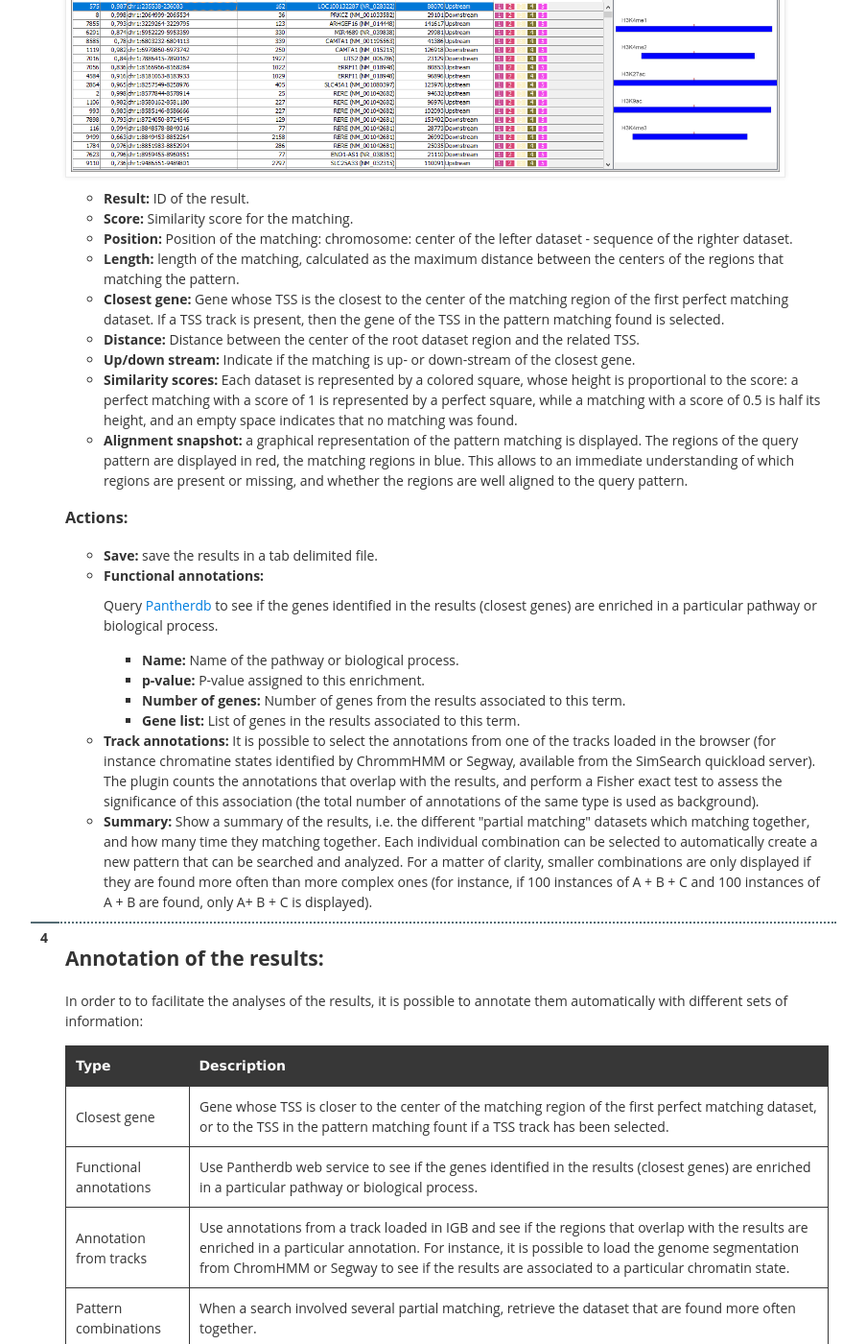
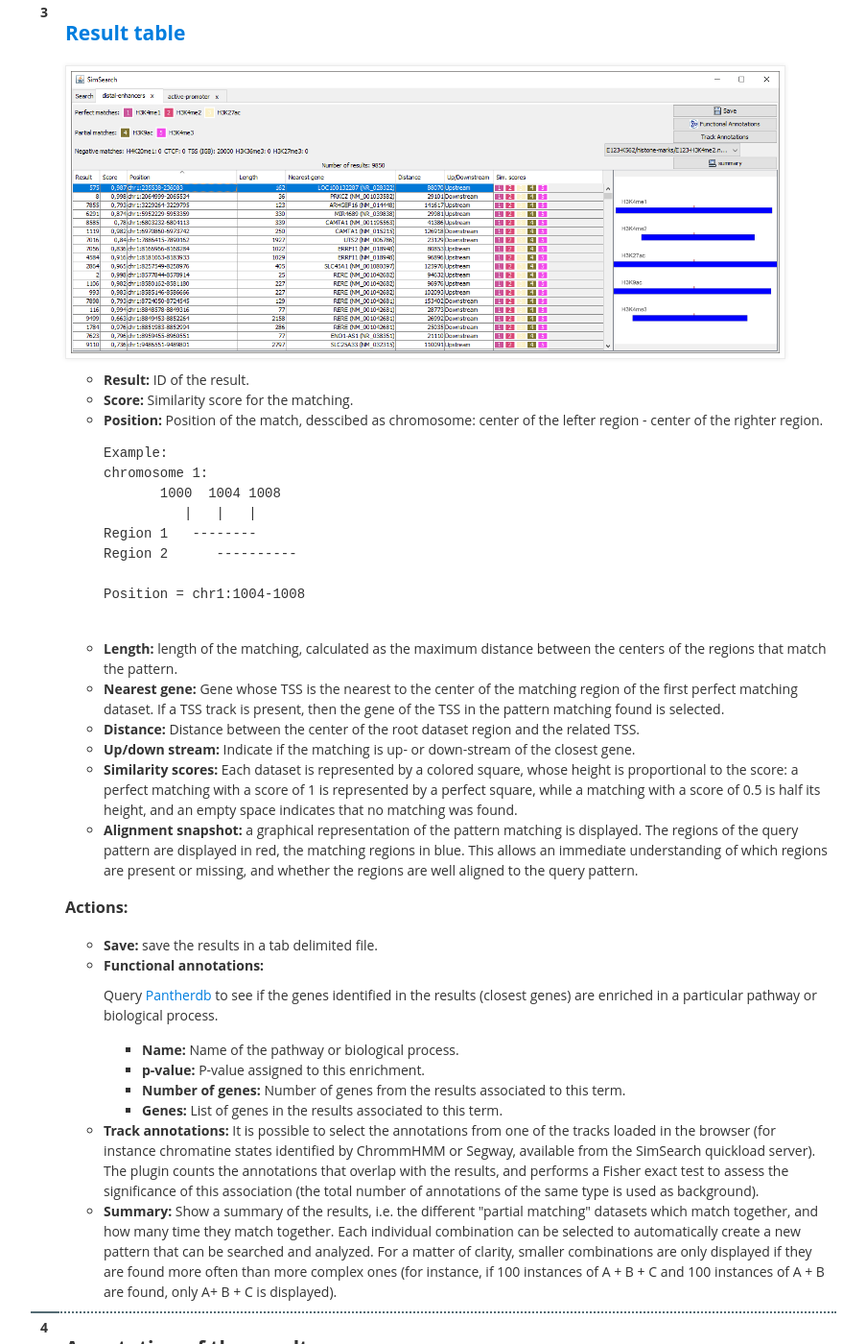
Before and after one commit to DEIB-GECO/simsearch, a Jekyll site: the page built from usage.html, in a window 1280 px wide and 1400 px high, scrolled down 3317 px. Shown: the whole window at 96% size, without its empty margins (188-1091 px from the left). Built offline with Jekyll 4.4.1, drawn with Linux system fonts in a browser that asks for light colours; nearby versions of some CDN libraries; some of the changed text lies outside the part shown.

Commit message:
misc improvments and fixes

```diff
--- a/usage.html
+++ b/usage.html
@@ -31,7 +31,7 @@
 				entered as a string (only nucleotide letter: A, C, G ant T). Note
 				that this will only work if the DNA sequence has already been loaded
 				in the browser. Example: search for the E-box, canonical motif = CACGTG</li>
-			<li><b>TSS: add the transcription start sites as a dataset.</b>
+			<li><b>TSS:</b> add the transcription start sites as a dataset.
 			</li>
 			<li><b>Clear:</b> Remove all datasets from the pattern.</li>
 			<li><b>All tracks:</b> Add all tracks loaded in the browser to the pattern.
@@ -43,35 +43,43 @@
 		<h3>Misc.</h3>
 		<ul>
 			<li><b>Load pre-defined pattern:</b> load a predefined pattern
-				(chromatine states inferred from the results of ChromHMM and
-				Segway). The plugin associates each track in the chosen predefined pattern
+				(chromatine states inferred from the results of ChromHMM). The plugin associates each track in the chosen predefined pattern
 				to a track loaded in the browser based on track names. The user
 				should verify that the mapping is
 				correct. <a data-fancybox="gallery"
 				href="images/igb-enhancer-searchtab.png"><img
 					src="images/igb-enhancer-searchtab.png" /></a></li>
 			<li><b>Use attributes:</b> use attributes of the target tracks
-				when searching from the best matching. The attributes are selected
+				when searching for the best match. The attributes are selected
 				individually for each track (see below: edit button).</li>
 			<li><b>Advanced parameters: </b>
 				<ul>
 					<li><b>Minimum similarity score of results:</b> results with a
 						score lower than this threshold will be discarded</li>
 					<li><b>Minimum alignment score for perfect matching:</b>
-						individual dataset alignments with a score below this threshold
+						individual dataset region alignments with a score below this threshold
 						will be discarded. We usually select a low threshold (e.g. 0.01),
 						to avoid matching regions too distant ones from the others.</li>
 					<li><b>Score for missing partial matching:</b> Score assigned
 						when a matching region in a partial matching dataset is missing. The lower the score, the more
-						penalyzed will be the result for the absence of the dataset.</li>
+						penalyzed will be the result for the absence of the dataset region.</li>
 					<li><b>Distance between regions based on: </b> used to decide
 						whether to take into consideration the distance between the
 						centers of the regions, or the distance between the right end of
 						the first region and the start of the second region. The normalized
 						centroid distance is equals to the centroid distance divided
-						by half the length of the region. It permits to avoid
+						by half the length of the matching region. It permits to avoid
 						loosing information with large regions which may overlap although
-						their centers are distant.</li>
+						their centers are distant.
+
+						<br/>
+						<pre>Example:
+Region 1 (length = 12) ------|------
+Region 2 (length =  8)             ----|----
+Centroid distance = 9, the algorihtm may give it a low score.
+Normalized centroid distance = 6 / (6 + 4) = 0.6 : low distance (the regions ovelap althoug their centers are not close one from the other).
+</pre>
+					</li>
 					<li><b>Distance mismatch computed using:</b> choose between L1
 						(Manhattan distance) and
 						L2 (Euclidian distance).</li>
@@ -113,7 +121,7 @@
 				attribute mapping (only if the option "Use attributes" is selected).</li>
 			<li><b>Dataset ID: </b>It is possible to edit the name of the
 				dataset.</li>
-			<li><b>Strand: </b>Search only the selected strand(s).</li>
+
 			<li><b>Dataset type: </b>Select the type for this dataset, see
 				table below.</li>
 
@@ -166,7 +174,7 @@
 							second region. All regions from other dataset that overlap are
 							copied to the interacting region.</td>
 						<td>DNA contact map inferred from Hi-C experiments: the loops
-							bring together physically a distal enhancer with its associated
+							bring together a physically distal enhancer with its associated
 							TSS.</td>
 						<td>Distance allowed from the borders of the regions of this dataset.
 						For instance regions within a distance of 1000bp of a contact region will be transfer
@@ -176,13 +184,17 @@
 
 				<div>
 				Loops are provided as a BED file, where each row contains two blocks that refer to two contact regions. e.g.
+				<pre  class="prettyprint" style="border: 0">chrom chromStart chromEnd name score strand thickStart thickEnd itemRgb blockCount blockSizes blockStarts</pre>
 				<pre  class="prettyprint" style="border: 0">14 24800000 24910000 . 1000 . 24800000 24910000 255,0,0 2 10000,10000 0,100000</pre>
+				(see <a href="https://genome.ucsc.edu/FAQ/FAQformat.html#format1">https://genome.ucsc.edu/FAQ/FAQformat.html#format1</a> for more details about the bed format)
+
 				</div>
 
 				</li>
-				<li><b>Region/distance: </b>Perfect and
+				<li><b>Distance/Range: </b>Perfect and
 					partial matching: position of the region in the pattern. Negative matching: distance from this region bellow which
 					any matching will be rejected. See table below.</li>
+				<li><b>Strand: </b>Search only the selected strand(s).</li>
 		</ul>
 
 
@@ -205,10 +217,22 @@
 		<ul>
 		<li><b>Result:</b> ID of the result.</li>
 		<li><b>Score:</b> Similarity score for the matching.</li>
-		<li><b>Position:</b> Position of the matching: chromosome: center of the lefter dataset - sequence of the righter dataset.</li>
+		<li><b>Position:</b> Position of the match, desscibed as  chromosome: center of the lefter region - center of the righter region.
+		<pre>Example:
+chromosome 1:
+       1000  1004 1008
+          |   |   |
+Region 1   --------
+Region 2      ----------
+
+Position = chr1:1004-1008
+		</pre>
+
+
+		</li>
 		<li><b>Length:</b> length of the matching, calculated as the maximum distance between the centers of the
-			regions that matching the pattern.</li>
-		<li><b>Closest gene:</b> Gene whose TSS is the closest to the center of the matching region of the first perfect matching dataset.
+			regions that match the pattern.</li>
+		<li><b>Nearest gene:</b> Gene whose TSS is the nearest to the center of the matching region of the first perfect matching dataset.
 			If a TSS track is present, then the gene of the TSS in the pattern matching found is selected.</li>
 		<li><b>Distance:</b> Distance between the center of the root dataset region and the related TSS.</li>
 		<li><b>Up/down stream:</b> Indicate if the matching is up- or down-stream of the closest gene.</li>
@@ -218,7 +242,7 @@
 		 matching was found.</li>
 		<li><b>Alignment snapshot:</b> a graphical representation of the pattern matching is displayed.
 		The regions of the query pattern are displayed in red, the matching regions in blue.
-		This allows to an immediate understanding of which regions are present or missing,
+		This allows an immediate understanding of which regions are present or missing,
 		 and whether the regions are well aligned to the query pattern. </li>
 		</ul>
 
@@ -236,20 +260,20 @@
 			<li><b>p-value:</b> P-value assigned to this enrichment.</li>
 			<li><b>Number of genes:</b> Number of genes from the results
 			associated to this term.</li>
-			<li><b>Gene list:</b> List of genes in the results associated to this term.</li>
+			<li><b>Genes:</b> List of genes in the results associated to this term.</li>
 			</ul>
 
 		</li>
 		<li><b>Track annotations:</b> It is possible to select the annotations from one of the
 		tracks loaded in the browser (for instance chromatine states identified by ChrommHMM or Segway,
 		available from the SimSearch quickload server). The plugin counts the annotations that overlap with the results,
-		and perform a Fisher exact test to assess the significance of this association (the total number of annotations
+		and performs a Fisher exact test to assess the significance of this association (the total number of annotations
 		of the same type is used as background).
 
 		</li>
 		<li><b>Summary:</b>
-			Show a summary of the results, i.e. the different "partial matching" datasets which matching together, and how many
-			time they matching together. Each individual combination can be selected to automatically
+			Show a summary of the results, i.e. the different "partial matching" datasets which match together, and how many
+			time they match together. Each individual combination can be selected to automatically
 			create a new pattern that can be searched and analyzed. For a matter of clarity, smaller
 			 combinations are only displayed if they are found more often than more complex ones (for instance, if 100 instances of A + B + C and 100 instances of A + B are found, only A+ B + C is displayed).
 		</li>
@@ -260,10 +284,10 @@
 		<p>In order to to facilitate the analyses of the results, it is possible to annotate them automatically with different sets of information:</p>
 		<table>
 		<tr><th>Type</th><th>Description</th></tr>
-		<tr><td>Closest gene</td><td>Gene whose TSS is closer to the center of the matching region of the first perfect matching dataset, or to the TSS in the pattern matching fount if a TSS track has been selected. </td></tr>
+		<tr><td>Closest gene</td><td>Gene whose TSS is closer to the center of the match region of the first perfect matching dataset, or to the TSS in the pattern matching count if a TSS track has been selected. </td></tr>
 		<tr><td>Functional annotations</td><td>Use Pantherdb web service to see if the genes identified in the results (closest genes) are enriched in a particular pathway or biological process. </td></tr>
 		<tr><td>Annotation from tracks</td><td>Use annotations from a track loaded in IGB and see if the regions that overlap with the results are enriched in a particular annotation. For instance, it is possible to load the genome segmentation from ChromHMM or Segway to see if the results are associated to a particular chromatin state.</td></tr>
-		<tr><td>Pattern combinations</td><td>When a search involved several partial matching, retrieve the dataset that are found more often together.</td></tr>
+		<tr><td>Pattern combinations</td><td>When a search involved several partial matchings, retrieve the tracks whose regions are found more often together.</td></tr>
 		</table>
 
 		</li>
```
Also changed, not shown: other parts of usage.html (+1 -1 lines), about.html (+3 -5 lines), example.html (+5 -5 lines), installation.html (+4 -4 lines), backup_posts/2016-06-16-BITS-talk.markdown (renamed from _posts/2016-06-16-BITS-talk.markdown), backup_posts/2016-07-10-ISMB-talk.markdown (renamed from _posts/2016-07-10-ISMB-talk.markdown), backup_posts/2016-11-01-ieee-paper.markdown (renamed from _posts/2016-11-01-ieee-paper.markdown), backup_posts/2017-04-03-vizbi.markdown (renamed from _posts/2017-04-03-vizbi.markdown).
